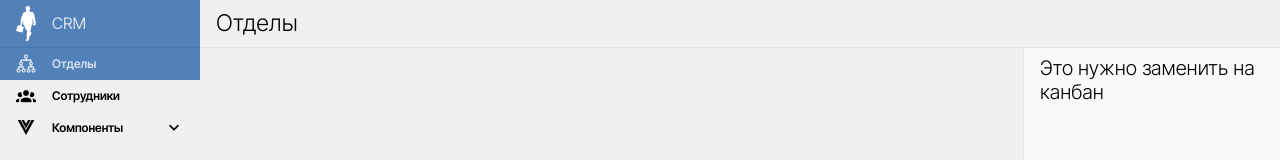
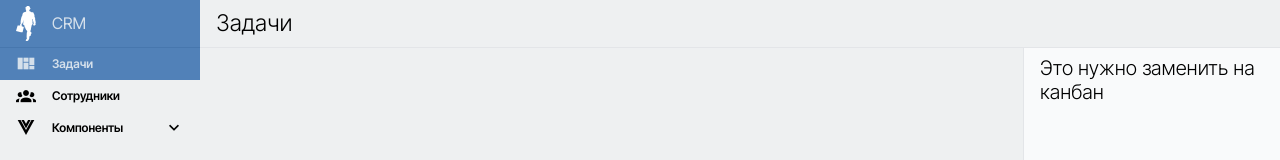
Before and after one commit to hardmagnett/big-company, a Vue app: page / in a window 1280 px wide. Shown: the top 160 px of the page. Built offline with nearby package versions, Linux system fonts and the light colour scheme.

Commit message:
Убрал ещё ненужного

```diff
--- a/src/a-library/components/layout/AMainMenu/AMainMenu.vue
+++ b/src/a-library/components/layout/AMainMenu/AMainMenu.vue
@@ -61,10 +61,11 @@ let i = 0
 const menuItems = [
   {
     id: i++,
-    title: 'Отделы',
-    icon: 'mdi-family-tree',
+    title: 'Задачи',
+    icon: 'mdi-view-dashboard-variant',
+    // icon: 'mdi-view-dashboard-variant-outline',
     route: {
-      to: 'departments'
+      to: 'tasks'
     },
   } as MenuItem ,
   {
--- a/src/app/router/departments.ts
+++ /dev/null
@@ -1,7 +0,0 @@
-export default [
-  {
-    path: '/',
-    name: 'departments',
-    component: () => import('@/app/views/departments/Departments/Departments.vue')
-  },
-]
--- a/src/app/router/index.ts
+++ b/src/app/router/index.ts
@@ -1,9 +1,9 @@
+import tasks from '@/app/router/tasks';
 import employees from '@/app/router/employees';
-import departments from '@/app/router/departments';
 
 let routes = [
+  ...tasks,
   ...employees,
-  ...departments,
 ]
 
 export default routes
--- /dev/null
+++ b/src/app/router/tasks.ts
@@ -0,0 +1,7 @@
+export default [
+  {
+    path: '/',
+    name: 'tasks',
+    component: () => import('@/app/views/tasks/Tasks/Tasks.vue')
+  },
+]
--- a/src/app/views/departments/Departments/Departments.vue
+++ b/src/app/views/tasks/Tasks/Tasks.vue
@@ -3,7 +3,7 @@
 
     <Teleport to="#page-header-place">
       <APageHeader>
-        Отделы
+        Задачи
       </APageHeader>
     </Teleport>
 
```
Also changed, not shown: план.txt.
